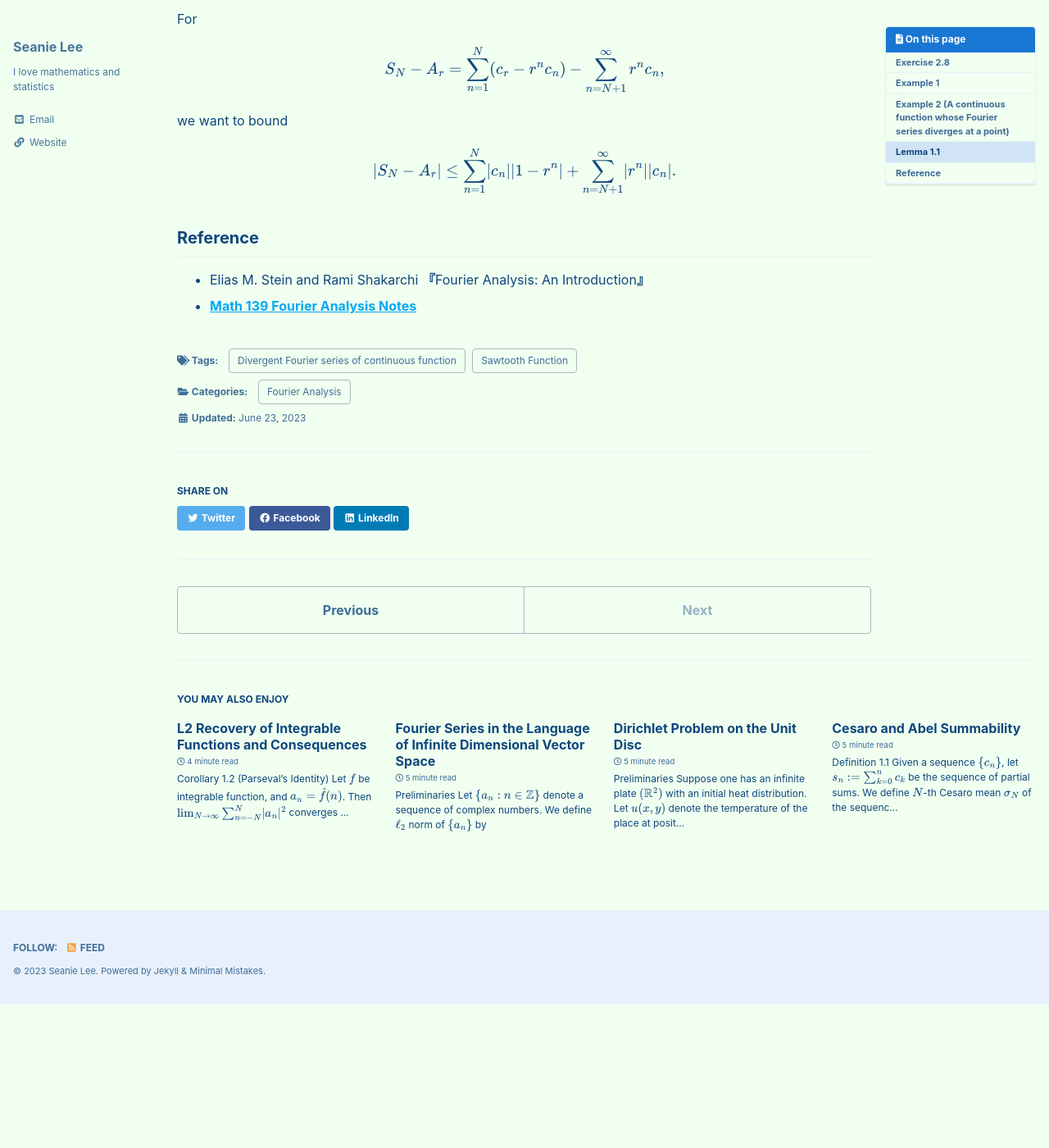
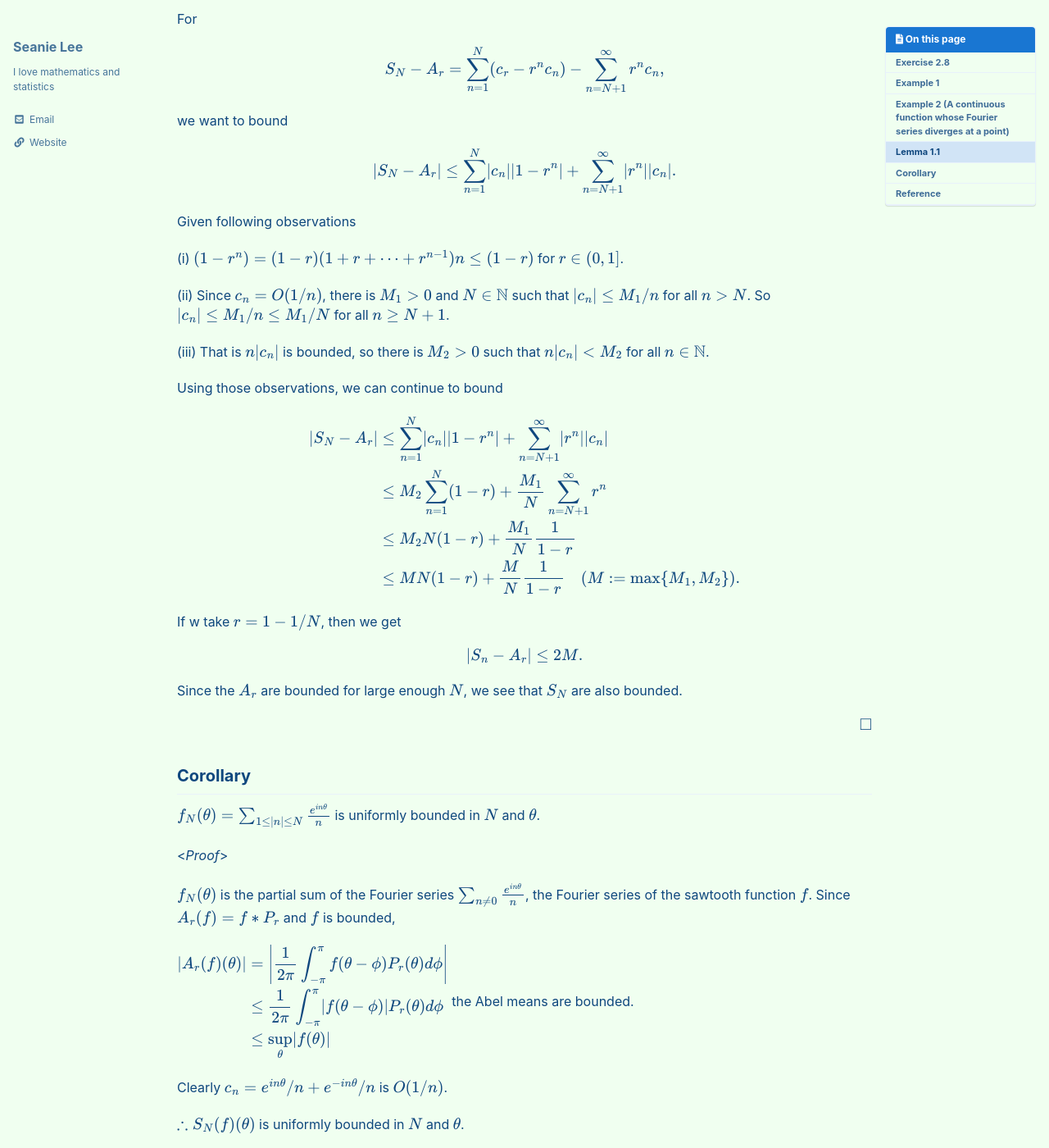
Before and after one commit to seanie12/blog, a Jekyll site: the page built from _posts/2023-06-23-divergent-fourier-seires.md, in a window 1280 px wide and 1400 px high, scrolled down 3070 px. Shown: the whole window at 82% size. Built offline with Jekyll 4.4.1, drawn with Linux system fonts in a browser that asks for light colours; cached includes are drawn as plain includes; formulas are drawn with MathJax 3; before the commit the page ends 4295 px from its top, so only the background shows below that; some of the changed text lies outside the part shown.

Commit message:
Update 2023-06-23-divergent-fourier-seires.md

```diff
--- a/_posts/2023-06-23-divergent-fourier-seires.md
+++ b/_posts/2023-06-23-divergent-fourier-seires.md
@@ -165,7 +165,60 @@ $$
 \end{align*}
 $$
 
+Given following observations
 
+(i) $(1-r^n) = (1-r)(1+r+\cdots + r^{n-1}) n\leq (1-r)$ for $r\in (0,1]$.
+
+(ii) Since $c_n=O(1/n)$, there is $M_1 >0$ and $N\in\mathbb{N}$ such that $\lvert c_n \rvert \leq M_1/n$ for all $n>N$.  So $\lvert c_n\rvert \leq M_1 /n \leq M_1/N$ for all $n\geq N+1$.
+
+(iii) That is $n\lvert c_n \rvert$ is bounded, so there is $M_2>0$ such that $n\lvert c_n \rvert <M_2$ for all $n\in\mathbb{N}$.
+
+Using those observations, we can continue to bound
+
+$$
+\begin{align*}
+\lvert S_N - A_r\rvert &\leq \sum_{n=1}^N \lvert c_n \rvert \lvert 1-r^n\rvert + \sum_{n=N+1}^\infty \lvert r^n \rvert \lvert c_n\rvert \\
+&\leq M_2\sum_{n=1}^N(1-r) + \frac{M_1}{N} \sum_{n=N+1}^\infty r^n \\
+&\leq M_2N(1-r) + \frac{M_1}{N} \frac{1}{1-r} \\
+&\leq MN(1-r) + \frac{M}{N}\frac{1}{1-r} \quad (M:=\max\{M_1, M_2\}) .
+\end{align*}
+$$
+
+If w take $r=1-1/N$, then we get
+
+$$
+\begin{align*}
+\lvert S_n - A_r\rvert \leq 2M.
+\end{align*}
+$$
+
+Since the $A_r$ are bounded for large enough $N$, we see that $S_N$ are also bounded.
+
+$$\tag*{$\square$}$$
+
+## Corollary
+$f_N(\theta)=\sum_{1\leq \lvert n \rvert \leq N} \frac{e^{in\theta}}{n}$ is uniformly bounded in $N$ and $\theta$.
+
+<*Proof*>
+
+$f_N(\theta)$ is the partial sum of the Fourier series $\sum_{n\neq 0}\frac{e^{in\theta}}{n}$, the Fourier series of the sawtooth function $f$. Since $A_r(f) = f*P_r$ and $f$ is bounded,
+
+$$
+\begin{align*}
+\lvert A_r(f)(\theta)\rvert &= \left\lvert\frac{1}{2\pi}\int_{-\pi}^\pi f(\theta-\phi)P_r(\theta )d\phi \right\rvert \\
+&\leq \frac{1}{2\pi}\int_{-\pi}^\pi \lvert f(\theta-\phi) \rvert P_r(\theta)d\phi \\
+&\leq \sup_\theta \lvert f(\theta)\rvert
+\end{align*}
+$$
+the Abel means are bounded.
+
+Clearly $c_n = e^{in\theta}/n + e^{-in\theta}/n$ is $O(1/n)$.
+
+$\therefore S_N(f)(\theta)$ is uniformly bounded in $N$ and $\theta$.
+
+
+
+$$\tag*{$\square$}$$
 ## Reference
 - Elias M. Stein and  Rami Shakarchi **『**Fourier Analysis: An Introduction**』**
 - **[Math 139 Fourier Analysis Notes](https://drive.google.com/file/d/1f1pp1QkF0BqqLELBrKyk69X0ofd3SjdR/view?usp=sharing)**
```
